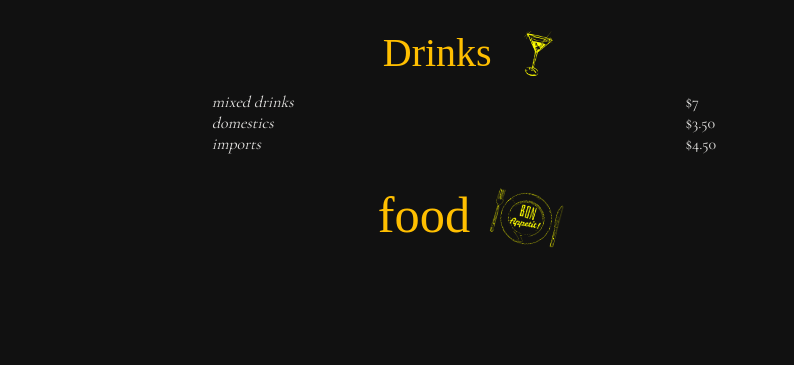
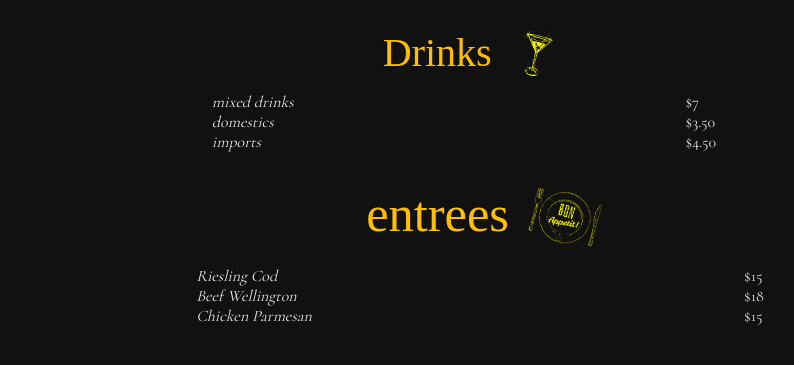
Before and after one commit to N335T3R/restaurant-ODIN, a website built with webpack: page src/template.html in a window 1280 px wide. Both pictures are taken after a click on the button "menu". Shown: the part 169-534 px from the top of the page, without its empty margins (152-946 px from the left). Built offline with nearby package versions, Linux system fonts and the light colour scheme; a web font is replaced by a local one.

Commit message:
entrees added & css cleanup;
removeChildren() works

```diff
--- a/src/pages/menu.js
+++ b/src/pages/menu.js
@@ -11,7 +11,7 @@ export default function displayMenu() {
     console.log('Menu page activated');
 
     const content = document.getElementById('content');
-
+    removeChildren(content);
 
     const menu = document.createElement('div');
     menu.classList.add('menu');
@@ -19,8 +19,12 @@ export default function displayMenu() {
 
 
 
+    displayDrinks();
+    displayFood();
 
-    // DRINKS
+
+
+    function displayDrinks() {
         const drinkMenu = document.createElement('div');
         drinkMenu.classList.add('drinkMenu');
         menu.appendChild(drinkMenu);
@@ -81,12 +85,9 @@ export default function displayMenu() {
         const importsP = document.createElement('li');
         importsP.textContent = "$4.50";
         priceList.appendChild(importsP);
-    // END DRINKS CONTENT
-    // END DRINKS
+    }
 
-
-    // FOOD
-
+    function displayFood() {
         const foodMenu = document.createElement('div');
         foodMenu.classList.add('foodMenu');
         menu.appendChild(foodMenu);
@@ -97,7 +98,7 @@ export default function displayMenu() {
         foodMenu.appendChild(foodHeader);
 
         const food = document.createElement('h1');
-    food.textContent = "food";
+        food.textContent = "entrees";
         foodHeader.appendChild(food);
 
         const plate = new Image();
@@ -105,6 +106,45 @@ export default function displayMenu() {
         plate.classList.add('plate');
         foodHeader.appendChild(plate);
         // end food HEADER
-    // END FOOD
 
+        // actual menu parents
+        const dishes = document.createElement('div');
+        dishes.classList.add('dishes');
+        foodMenu.appendChild(dishes);
+
+        const foodList = document.createElement('ul');
+        foodList.classList.add('foodList');
+        dishes.appendChild(foodList);
+
+        const foodPrices = document.createElement('ul');
+        foodPrices.classList.add('foodPrices');
+        dishes.appendChild(foodPrices);
+
+        // actual menu content
+        // dishes
+        const rieslingCod = document.createElement('li');
+        rieslingCod.textContent = "Riesling Cod";
+        foodList.appendChild(rieslingCod);
+
+        const beefWellington = document.createElement('li');
+        beefWellington.textContent = "Beef Wellington";
+        foodList.appendChild(beefWellington);
+
+        const chickenParm = document.createElement('li');
+        chickenParm.textContent = "Chicken Parmesan";
+        foodList.appendChild(chickenParm);
+
+        // prices
+        const codPrice = document.createElement('li');
+        codPrice.textContent = "$15";
+        foodPrices.appendChild(codPrice);
+
+        const beefWellPrice = document.createElement('li');
+        beefWellPrice.textContent = "$18";
+        foodPrices.appendChild(beefWellPrice);
+
+        const chxParmPrice = document.createElement('li');
+        chxParmPrice.textContent = "$15";
+        foodPrices.appendChild(chxParmPrice);
+    }
 };
--- a/src/styles.css
+++ b/src/styles.css
@@ -80,19 +80,39 @@ nav > button:hover {
 
 
 
-/* MENU */
+/* MENU  & MENU Globals*/
 .menu {
     display: block;
     margin: 1rem 0 0 0;
 }
 
-    /* drinks */
+.drinksContent, .dishes {
+    display: flex;
+
+    align-items: center;
+    justify-content: space-around;
+}
+.drinkList, .priceList, .foodList, .foodPrices {
+    display: block;
+    margin: 0 0 0.05rem 0;
+
+    text-decoration: none;
+    list-style: none;
+
+    color: var(--platinum);
+    font-family: var(--cormorant);
+}
+.drinkList > li, .foodList > li {
+    font-style: italic
+}
+
+    /* DRINKS */
     .drinkMenu {
         display: block;
         margin: 2rem 0 1rem 0;
         transform: translateX(-.75rem);
     }
-    /* drinks headers */
+
     .drinksHead {
         display: flex;
         justify-content: center;
@@ -107,58 +127,26 @@ nav > button:hover {
         max-width: 3rem;
         max-height: 3rem;
     }
-    /* end drinks header */
 
-    /* drink list */
-        .drinksContent {
-            display: flex;
-            margin: 0 12rem 0 12rem;
-            transform: translateX(-2rem);
-
-            align-items: center;
-            justify-content: space-around;
-        }
-        .drinkList {
-            display: block;
-            float: left;
-        }
-        .drinkList > li {
-            margin: 0 0 0.05rem 0;
-            text-decoration: none;
-            list-style: none;
-
-            color: var(--platinum);
-            font-family: var(--cormorant);
-            font-style: italic
-        }
-
-        .priceList {
-            display: block;
-            float: right;
-        }
-        .priceList > li {
-            margin: 0 0 0.05rem 0;
-            text-decoration: none;
-            list-style: none;
-
-            color: var(--platinum);
-            font-family: var(--cormorant);
-        }
-    /* end drink list */
-    /* end drinks */
+    .drinksContent {
+        margin: 0 12rem 0 12rem;
+        transform: translateX(-2rem);
+    }
 
 
-/* FOOD */
+    /* FOOD */
 
     .foodMenu {
         display: block;
         margin: 2rem 0 1rem 0;
     }
+
     .foodHeader {
+        margin: 0 0 1rem 0;
         display: flex;
         justify-content: center;
         max-height: 4.75rem;
-        transform: translateX(-1rem);
+        transform: translateX(-0.15rem);
     }
     .foodHeader > h1 {
         font-size: 3.15rem;
@@ -169,7 +157,11 @@ nav > button:hover {
         transform: rotate(15deg);
     }
 
-/* END FOOD */
+    .dishes {
+        margin: 0 10.5rem 0 7rem;
+    }
+
+
 /* END MENU */
 
 
--- a/src/utils/removeChildren.js
+++ b/src/utils/removeChildren.js
@@ -1,6 +1,6 @@
-export default function removeChildren(div) {
-    const DOMTarget = div;
-    DOMTarget.innerHTML = '';
+export default function removeChildren(element) {
+    const node = element;
+    node.innerHTML = '';
 }
 
 // intention: remove all DOM children & HTML content
```
Lines whose indentation alone changed are shown as unchanged.
